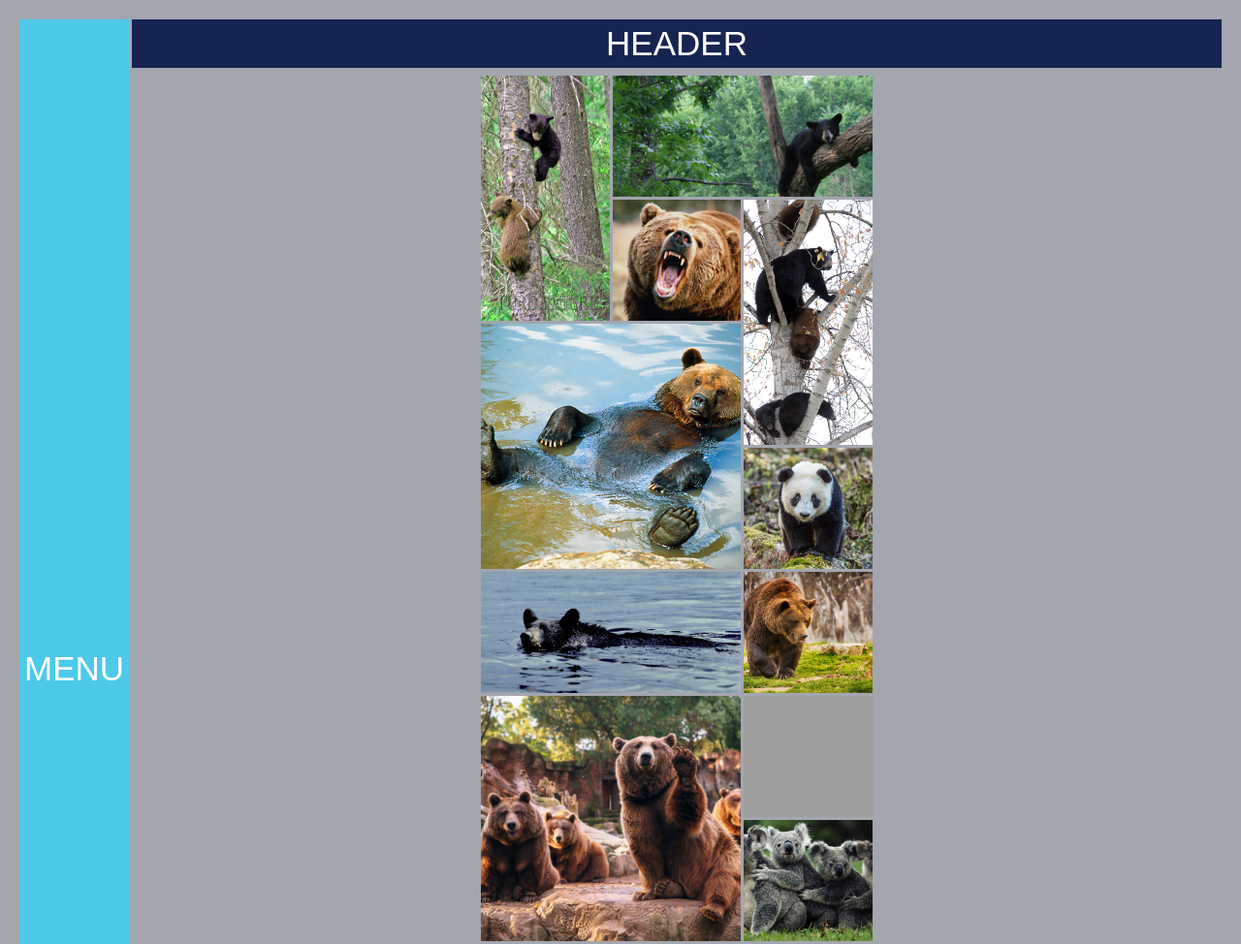
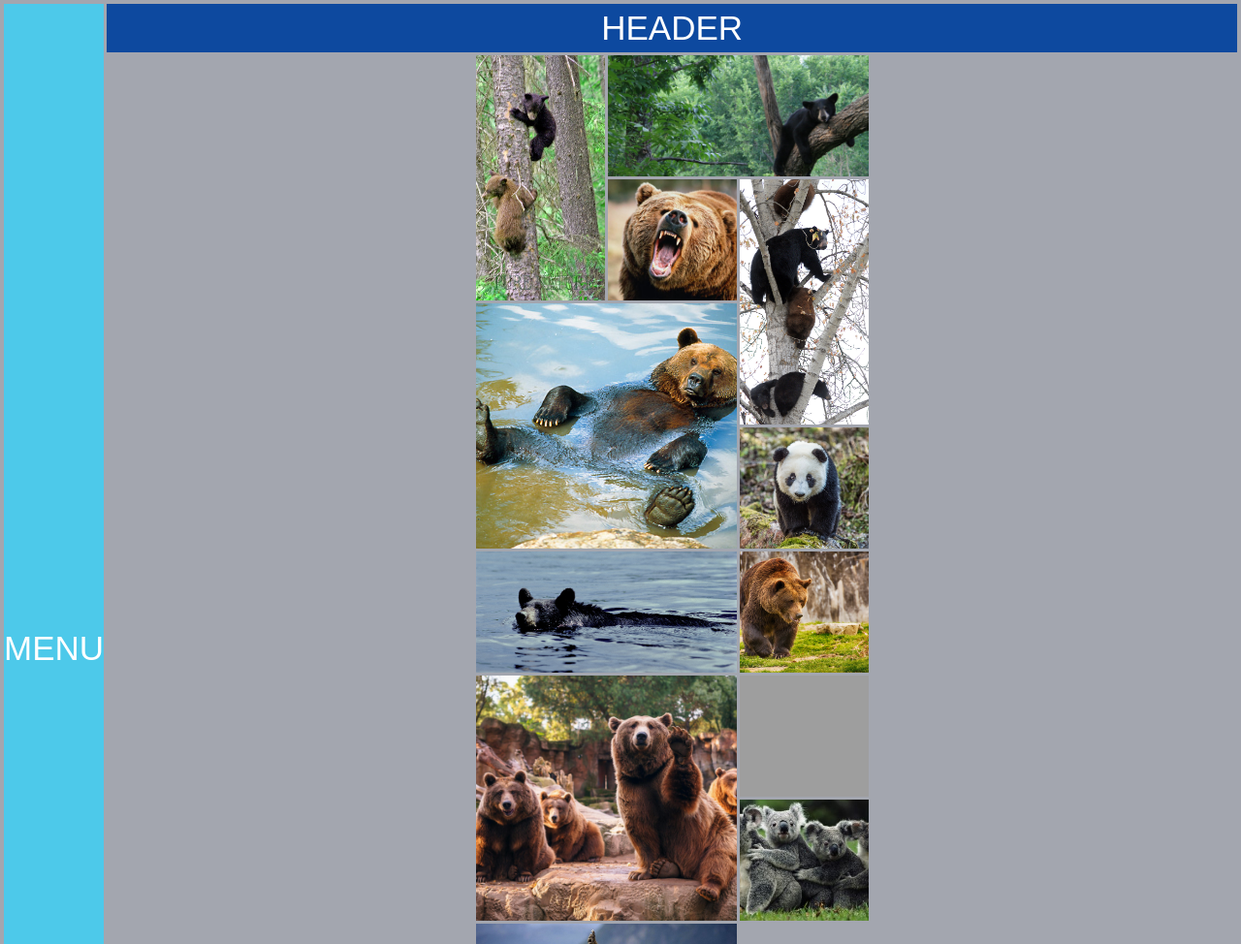
Before and after one commit to pts9789/Grid-and-Bear-It, a plain HTML site: page index.html in a window 1280 px wide. Shown: the top 974 px of the page at 97% size. Drawn offline with Linux system fonts and the light colour scheme; grey boxes are pictures that could not be loaded.

Commit message:
fix margins

```diff
--- a/index.css
+++ b/index.css
@@ -1,3 +1,4 @@
+
 .main {
   height: 100%;
   display: grid;
@@ -8,11 +9,12 @@
     "m h h h h h h h h h h h"
     "m c c c c c c c c c c c"
     "f f f f f f f f f f f f";
+
 }
 
 .header {
   grid-area: h;
-  background-color: #172451;
+  background-color: #0d499f;
 }
 
 .menu {
@@ -71,11 +73,10 @@
     font-size: 35px;
     font-family: sans-serif;
     color: white;
-    padding: 5px;
 }
 
 html, body {
-  margin: 10px;
+  margin: 2px;
   background-color: #a3a6af;
 
 }
```
